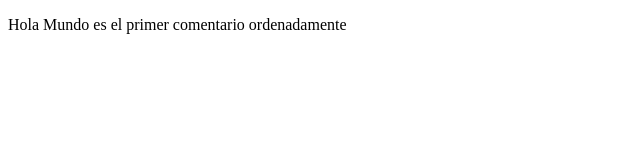
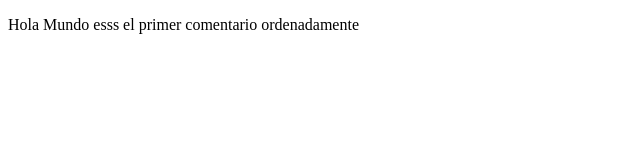
Before and after one commit to cristiankai/pruebagit, a plain HTML site: page index.html in a window 1280 px wide. Shown: the full height of the page, 0-640 px from the left. Drawn offline with Linux system fonts and the light colour scheme.

Commit message:
arreglo de html0.1

```diff
--- a/index.html
+++ b/index.html
@@ -11,7 +11,7 @@
     </head>
 
     <body>
-        <p>Hola Mundo es el primer comentario ordenadamente</p>
+        <p>Hola Mundo esss el primer comentario ordenadamente</p>
 
     </body>
 
```
